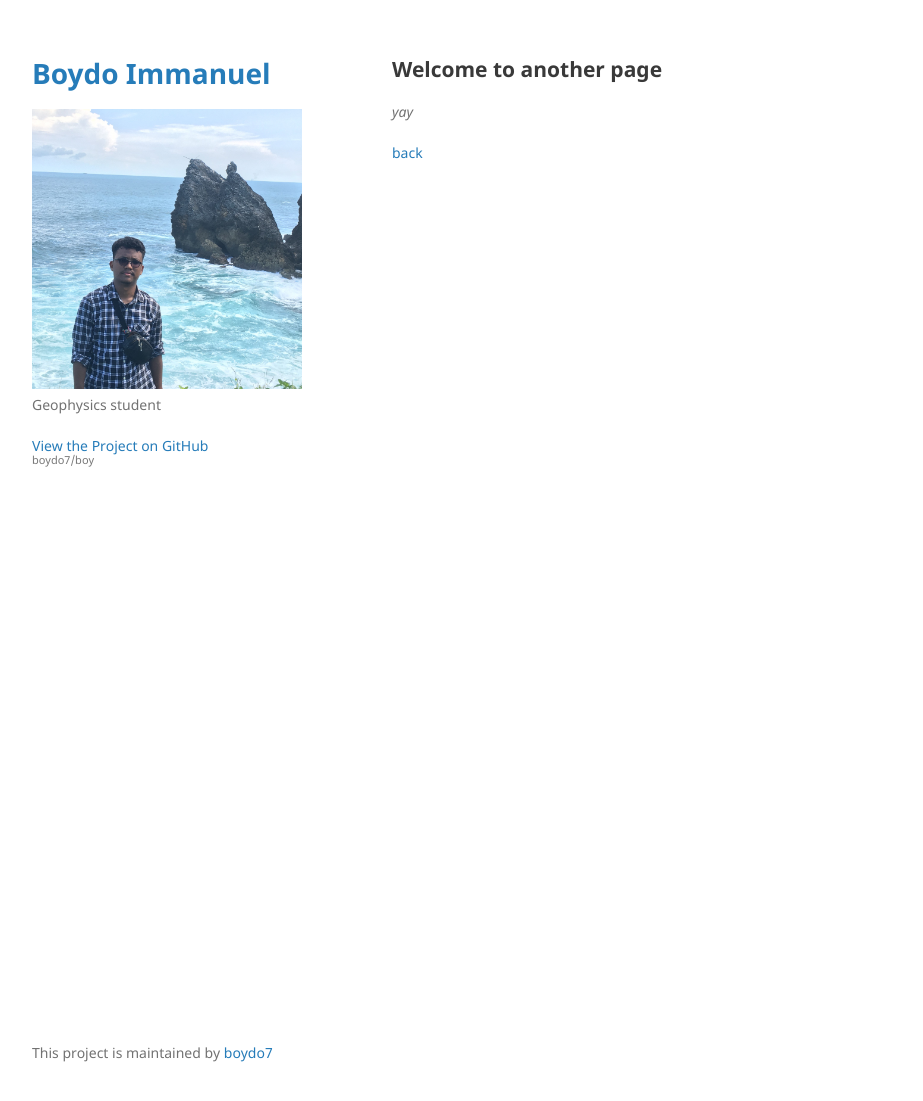
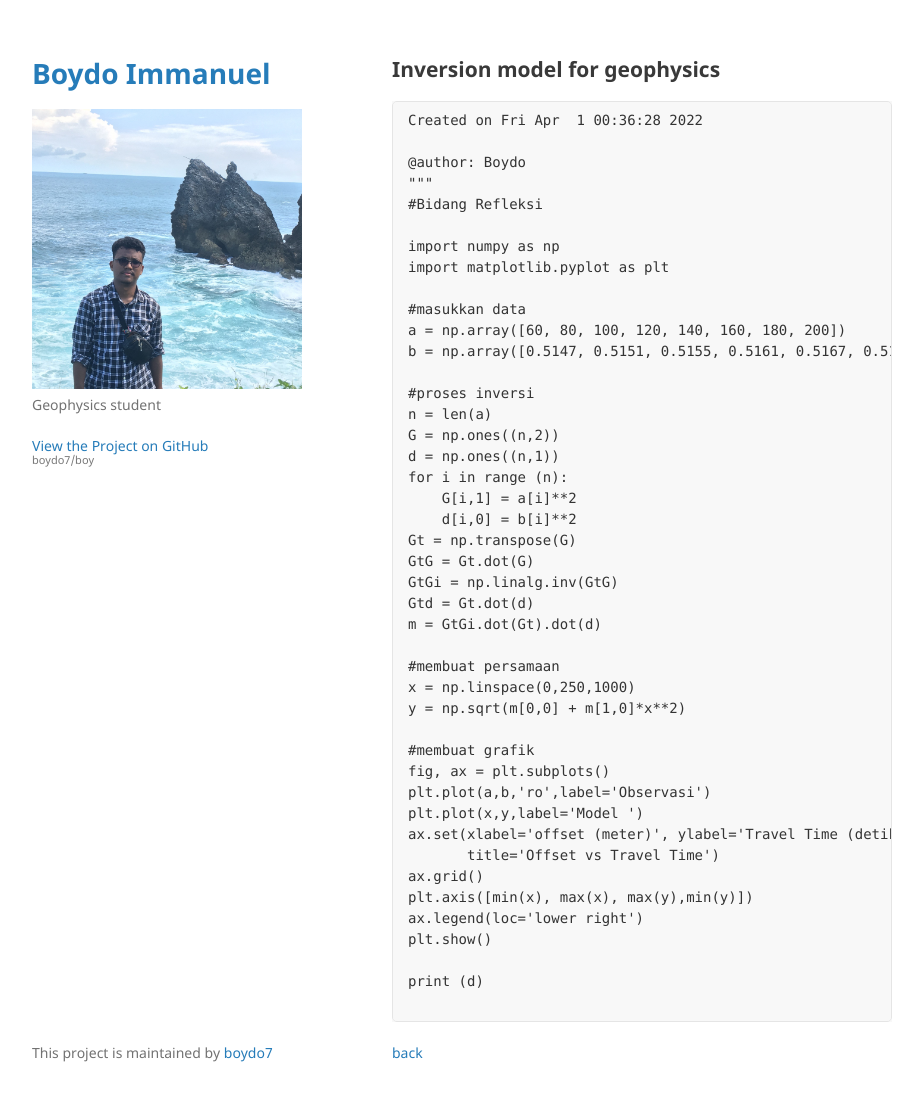
Before and after one commit to boydo7/boy, a Jekyll site: the page built from another-page.md, in a window 1280 px wide and 1133 px high. Shown: the top 1101 px of the window, without its empty margins (178-1101 px from the left). Built offline with Jekyll 4.4.1, drawn with Linux system fonts in a browser that asks for light colours; our own code applies the rules of GitHub Pages for plain Markdown files.

Commit message:
Update another-page.md

````diff
--- a/another-page.md
+++ b/another-page.md
@@ -2,8 +2,54 @@
 layout: default
 ---
 
-## Welcome to another page
+## Inversion model for geophysics
 
-_yay_
+```
+Created on Fri Apr  1 00:36:28 2022
+
+@author: Boydo
+"""
+#Bidang Refleksi
+
+import numpy as np
+import matplotlib.pyplot as plt
+
+#masukkan data
+a = np.array([60, 80, 100, 120, 140, 160, 180, 200])
+b = np.array([0.5147, 0.5151, 0.5155, 0.5161, 0.5167, 0.5175, 0.5183, 0.5192])
+
+#proses inversi
+n = len(a)
+G = np.ones((n,2))
+d = np.ones((n,1))
+for i in range (n):
+    G[i,1] = a[i]**2
+    d[i,0] = b[i]**2
+Gt = np.transpose(G)
+GtG = Gt.dot(G)
+GtGi = np.linalg.inv(GtG)
+Gtd = Gt.dot(d)
+m = GtGi.dot(Gt).dot(d)
+
+#membuat persamaan
+x = np.linspace(0,250,1000)
+y = np.sqrt(m[0,0] + m[1,0]*x**2)
+
+#membuat grafik
+fig, ax = plt.subplots()
+plt.plot(a,b,'ro',label='Observasi')
+plt.plot(x,y,label='Model ')
+ax.set(xlabel='offset (meter)', ylabel='Travel Time (detik)',
+       title='Offset vs Travel Time')
+ax.grid()
+plt.axis([min(x), max(x), max(y),min(y)])
+ax.legend(loc='lower right')
+plt.show()
+
+print (d)
+
+```
+
+
 
 [back](./)
````
